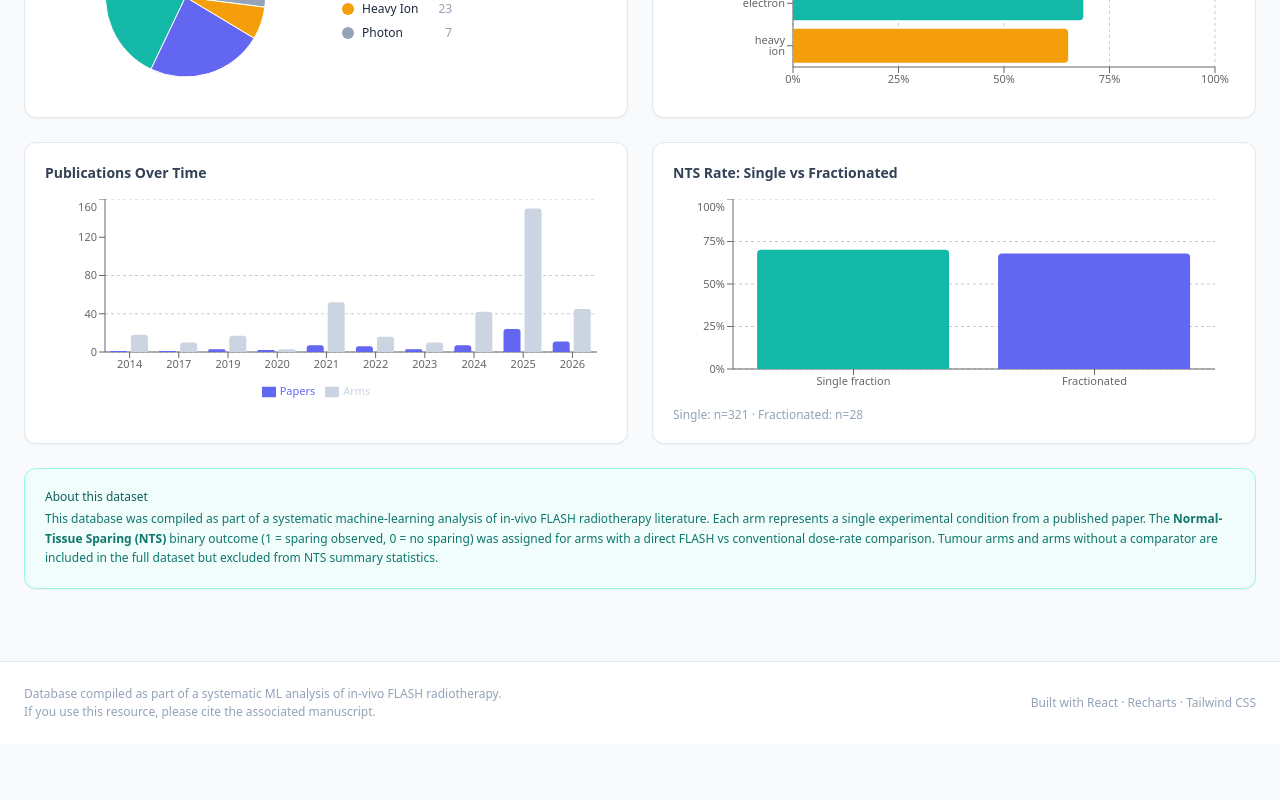
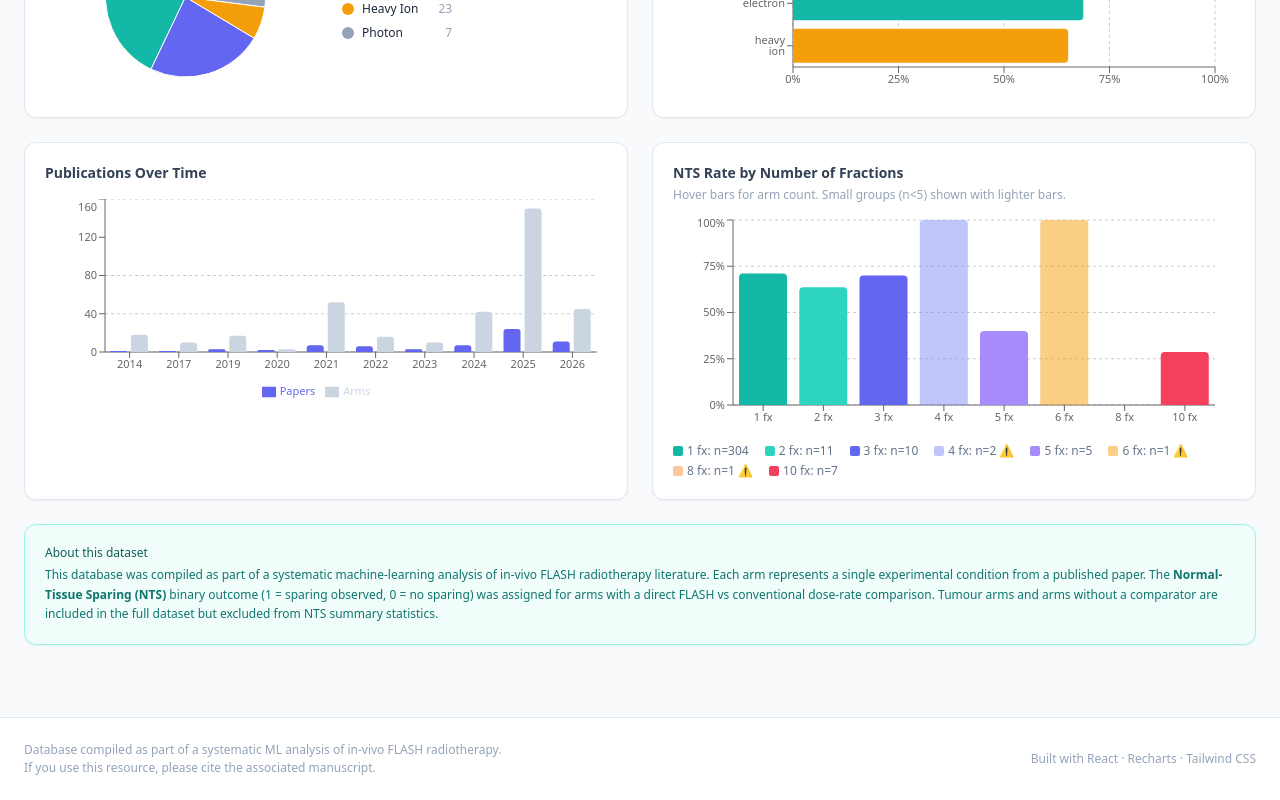
Before and after one commit to lucywhitmore96/flash-explorer, a React (Vite) app: page / in a window 1280 px wide. Shown: the part 536-1336 px from the top of the page. Before the commit the page ends 1280 px from the top, so only its background shows below. Built offline with nearby package versions, Linux system fonts and the light colour scheme.

Commit message:
Detailed fractionation breakdown: per-fraction-count bars + regime split

```diff
--- a/src/components/Dashboard.jsx
+++ b/src/components/Dashboard.jsx
@@ -3,7 +3,7 @@ import {
   PieChart, Pie, Cell, Tooltip, ResponsiveContainer,
   BarChart, Bar, XAxis, YAxis, CartesianGrid, Legend,
 } from 'recharts'
-import { summarise, pct, particleColor } from '../utils/dataUtils'
+import { summarise, pct, particleColor, isTumourArm } from '../utils/dataUtils'
 
 function StatCard({ label, value, sub, color = 'text-flash-600' }) {
   return (
@@ -43,10 +43,23 @@ export default function Dashboard({ rows }) {
     .map(([y, v]) => ({ year: parseInt(y), arms: v.total, papers: v.papers.size }))
     .sort((a, b) => a.year - b.year)
 
-  const fracBar = [
-    { name: 'Single fraction', pct: parseFloat(pct(stats.byFrac.single.yes, stats.byFrac.single.total)), n: stats.byFrac.single.total },
-    { name: 'Fractionated', pct: parseFloat(pct(stats.byFrac.fractionated.yes, stats.byFrac.fractionated.total)), n: stats.byFrac.fractionated.total },
-  ]
+  const fracByN = useMemo(() => {
+    const evaluable = rows.filter((r) => !isTumourArm(r) && r.nts !== null)
+    const counts = {}
+    for (const r of evaluable) {
+      const n = r.num_fractions
+      if (!n) continue
+      const key = `${n} fx`
+      if (!counts[key]) counts[key] = { yes: 0, total: 0, nFx: n }
+      counts[key].total++
+      if (r.nts) counts[key].yes++
+    }
+    return Object.entries(counts)
+      .map(([name, v]) => ({ name, n: v.total, nFx: v.nFx, pct: parseFloat(pct(v.yes, v.total)) }))
+      .sort((a, b) => a.nFx - b.nFx)
+  }, [rows])
+
+  const FRAC_COLORS = ['#14b8a6','#2dd4bf','#6366f1','#818cf8','#a78bfa','#f59e0b','#fb923c','#f43f5e']
 
   return (
     <div className="space-y-6">
@@ -137,25 +150,31 @@ export default function Dashboard({ rows }) {
           </ResponsiveContainer>
         </div>
 
-        {/* Fractionation */}
+        {/* Fractionation by count */}
         <div className="card">
-          <h3 className="text-sm font-semibold text-slate-700 mb-4">NTS Rate: Single vs Fractionated</h3>
-          <ResponsiveContainer width="100%" height={200}>
-            <BarChart data={fracBar} margin={{ left: 0, right: 20 }}>
+          <h3 className="text-sm font-semibold text-slate-700 mb-1">NTS Rate by Number of Fractions</h3>
+          <p className="text-xs text-slate-400 mb-3">Hover bars for arm count. Small groups (n&lt;5) shown with lighter bars.</p>
+          <ResponsiveContainer width="100%" height={220}>
+            <BarChart data={fracByN} margin={{ left: 0, right: 20, top: 5 }}>
               <CartesianGrid strokeDasharray="3 3" vertical={false} />
               <XAxis dataKey="name" tick={{ fontSize: 11 }} />
               <YAxis domain={[0, 100]} tickFormatter={(v) => `${v}%`} tick={{ fontSize: 11 }} />
-              <Tooltip formatter={(v) => [`${v}%`, 'NTS rate']} />
-              <Bar dataKey="pct" fill="#14b8a6" radius={[4, 4, 0, 0]}>
-                {fracBar.map((d) => (
-                  <Cell key={d.name} fill={d.name === 'Fractionated' ? '#6366f1' : '#14b8a6'} />
+              <Tooltip formatter={(v, _, { payload }) => [`${v}% (n=${payload.n})`, 'NTS rate']} />
+              <Bar dataKey="pct" radius={[4, 4, 0, 0]}>
+                {fracByN.map((d, i) => (
+                  <Cell key={d.name} fill={FRAC_COLORS[i % FRAC_COLORS.length]} opacity={d.n < 5 ? 0.5 : 1} />
                 ))}
               </Bar>
             </BarChart>
           </ResponsiveContainer>
-          <p className="text-xs text-slate-400 mt-2">
-            Single: n={stats.byFrac.single.total} · Fractionated: n={stats.byFrac.fractionated.total}
-          </p>
+          <div className="flex flex-wrap gap-x-4 gap-y-1 mt-2">
+            {fracByN.map((d, i) => (
+              <span key={d.name} className="flex items-center gap-1 text-xs text-slate-500">
+                <span className="w-2.5 h-2.5 rounded-sm inline-block" style={{ background: FRAC_COLORS[i % FRAC_COLORS.length], opacity: d.n < 5 ? 0.5 : 1 }} />
+                {d.name}: n={d.n}{d.n < 5 ? ' ⚠' : ''}
+              </span>
+            ))}
+          </div>
         </div>
       </div>
 
--- a/src/components/SubgroupAnalysis.jsx
+++ b/src/components/SubgroupAnalysis.jsx
@@ -3,7 +3,7 @@ import {
   BarChart, Bar, XAxis, YAxis, CartesianGrid, Tooltip,
   ResponsiveContainer, Cell, LabelList,
 } from 'recharts'
-import { pct, groupTissue } from '../utils/dataUtils'
+import { pct, groupTissue, isTumourArm } from '../utils/dataUtils'
 
 function makeBarData(rows, keyFn, minN = 3) {
   const counts = {}
@@ -58,10 +58,41 @@ export default function SubgroupAnalysis({ rows }) {
   const byParticle = useMemo(() => makeBarData(rows, (r) => r.particle), [rows])
   const byTissueGroup = useMemo(() => makeBarData(rows, (r) => groupTissue(r.tissue_class)), [rows])
   const bySpecies = useMemo(() => makeBarData(rows, (r) => r.species), [rows])
-  const byFrac = useMemo(
-    () => makeBarData(rows, (r) => (r.fractionated ? 'Fractionated' : 'Single fraction')),
-    [rows],
-  )
+  const byFracN = useMemo(() => {
+    const evaluable = rows.filter((r) => !isTumourArm(r) && r.nts !== null)
+    const counts = {}
+    for (const r of evaluable) {
+      const n = r.num_fractions
+      if (!n) continue
+      const key = `${n} fx`
+      if (!counts[key]) counts[key] = { yes: 0, total: 0, nFx: n }
+      counts[key].total++
+      if (r.nts) counts[key].yes++
+    }
+    return Object.entries(counts)
+      .map(([name, v]) => ({ name, n: v.total, nFx: v.nFx, pct: parseFloat(pct(v.yes, v.total)) }))
+      .sort((a, b) => a.nFx - b.nFx)
+  }, [rows])
+
+  const byFracRegime = useMemo(() => {
+    const evaluable = rows.filter((r) => !isTumourArm(r) && r.nts !== null)
+    const counts = {}
+    for (const r of evaluable) {
+      const raw = (r.fractionation_regime || '').toLowerCase()
+      let label
+      if (raw.includes('intra')) label = 'Intra-session split'
+      else if (raw.includes('multi')) label = 'Multi-day fractionated'
+      else if (raw.includes('single') || raw.includes('one')) label = 'Single fraction'
+      else continue
+      if (!counts[label]) counts[label] = { yes: 0, total: 0 }
+      counts[label].total++
+      if (r.nts) counts[label].yes++
+    }
+    const order = ['Single fraction', 'Intra-session split', 'Multi-day fractionated']
+    return order
+      .filter((k) => counts[k])
+      .map((name) => ({ name, n: counts[name].total, pct: parseFloat(pct(counts[name].yes, counts[name].total)) }))
+  }, [rows])
   const byOxygen = useMemo(
     () =>
       makeBarData(rows, (r) => {
@@ -105,11 +136,24 @@ export default function SubgroupAnalysis({ rows }) {
             return colors[d.name] || '#94a3b8'
           }}
         />
-        <SubgroupBar
-          title="By Fractionation"
-          data={byFrac}
-          colorFn={(d) => (d.name === 'Fractionated' ? '#6366f1' : '#14b8a6')}
-        />
+        <div className="card">
+          <h3 className="text-sm font-semibold text-slate-700 mb-1">By Fractionation Regime</h3>
+          <p className="text-xs text-slate-400 mb-3">Single · Intra-session split · Multi-day fractionated</p>
+          <ResponsiveContainer width="100%" height={Math.max(120, byFracRegime.length * 44)}>
+            <BarChart data={byFracRegime} layout="vertical" margin={{ left: 10, right: 60, top: 5, bottom: 5 }}>
+              <CartesianGrid strokeDasharray="3 3" horizontal={false} />
+              <XAxis type="number" domain={[0, 100]} tickFormatter={(v) => `${v}%`} tick={{ fontSize: 10 }} />
+              <YAxis dataKey="name" type="category" tick={{ fontSize: 11 }} width={145} />
+              <Tooltip formatter={(v, _, { payload }) => [`${v}% (n=${payload.n})`, 'NTS rate']} />
+              <Bar dataKey="pct" radius={[0, 4, 4, 0]}>
+                <LabelList dataKey="pct" position="right" formatter={(v) => `${v}%`} style={{ fontSize: 10, fill: '#64748b' }} />
+                {byFracRegime.map((d, i) => (
+                  <Cell key={d.name} fill={['#14b8a6', '#6366f1', '#f59e0b'][i] || '#94a3b8'} />
+                ))}
+              </Bar>
+            </BarChart>
+          </ResponsiveContainer>
+        </div>
       </div>
 
       <SubgroupBar
@@ -120,6 +164,39 @@ export default function SubgroupAnalysis({ rows }) {
           return map[d.name] || '#94a3b8'
         }}
       />
+
+      <div className="card">
+        <h3 className="text-sm font-semibold text-slate-700 mb-1">NTS Rate by Exact Fraction Count</h3>
+        <p className="text-xs text-slate-400 mb-3">
+          Faded bars = n &lt; 5 (interpret with caution). Hover for exact n.
+        </p>
+        <ResponsiveContainer width="100%" height={220}>
+          <BarChart data={byFracN} margin={{ left: 0, right: 20, top: 5 }}>
+            <CartesianGrid strokeDasharray="3 3" vertical={false} />
+            <XAxis dataKey="name" tick={{ fontSize: 11 }} />
+            <YAxis domain={[0, 100]} tickFormatter={(v) => `${v}%`} tick={{ fontSize: 11 }} />
+            <Tooltip formatter={(v, _, { payload }) => [`${v}% (n=${payload.n})`, 'NTS rate']} />
+            <Bar dataKey="pct" radius={[4, 4, 0, 0]}>
+              <LabelList dataKey="pct" position="top" formatter={(v) => `${v}%`} style={{ fontSize: 10, fill: '#64748b' }} />
+              {byFracN.map((d, i) => {
+                const cols = ['#14b8a6','#2dd4bf','#6366f1','#818cf8','#a78bfa','#f59e0b','#fb923c','#f43f5e']
+                return <Cell key={d.name} fill={cols[i % cols.length]} opacity={d.n < 5 ? 0.45 : 1} />
+              })}
+            </Bar>
+          </BarChart>
+        </ResponsiveContainer>
+        <div className="flex flex-wrap gap-x-4 gap-y-1 mt-2">
+          {byFracN.map((d, i) => {
+            const cols = ['#14b8a6','#2dd4bf','#6366f1','#818cf8','#a78bfa','#f59e0b','#fb923c','#f43f5e']
+            return (
+              <span key={d.name} className="flex items-center gap-1 text-xs text-slate-500">
+                <span className="w-2.5 h-2.5 rounded-sm inline-block" style={{ background: cols[i % cols.length], opacity: d.n < 5 ? 0.45 : 1 }} />
+                {d.name}: n={d.n}{d.n < 5 ? ' ⚠' : ''}
+              </span>
+            )
+          })}
+        </div>
+      </div>
     </div>
   )
 }
```
